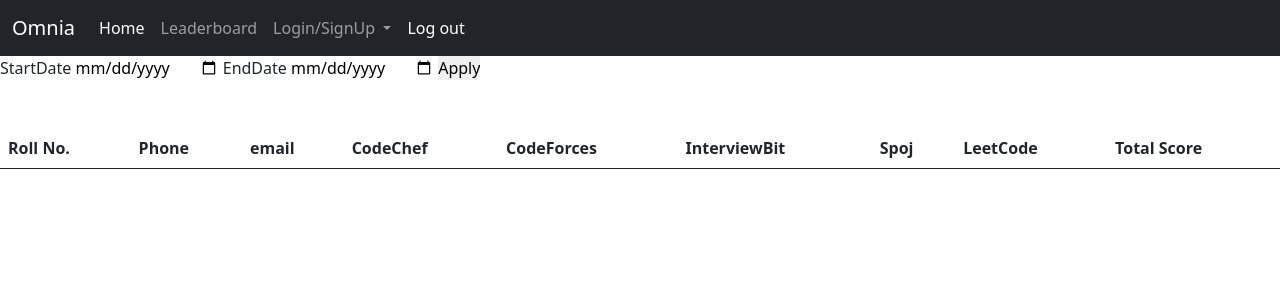
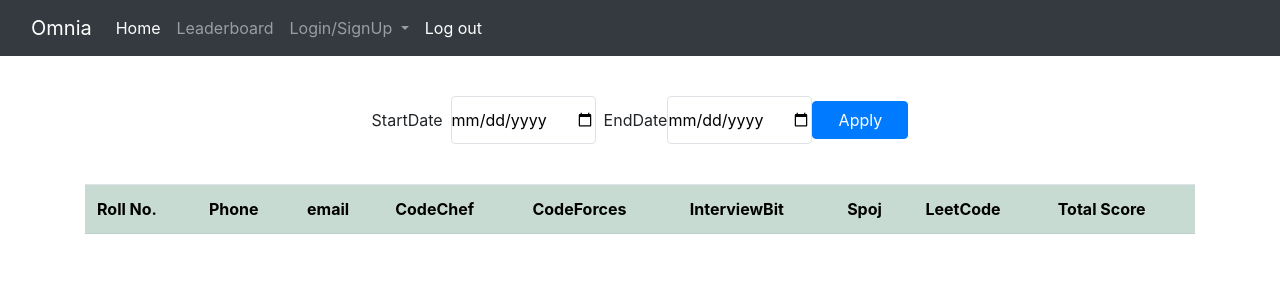
Before and after one commit to Vivekjvs/omnia, a Flask app: page /adminLeaderboard in a window 1280 px wide. Shown: the top 300 px of the page. Run offline with Flask 2, Linux system fonts and the light colour scheme; the visitor is signed in with stand-in values (Sample User, id 1); data that the repository does not hold is empty; some libraries are stand-ins or nearby versions.

Commit message:
added styles to dashboard and leaderboard

```diff
--- a/database.py
+++ b/database.py
@@ -4,10 +4,12 @@ import mysql.connector
 def connectdatabase():
   #connectiong to the database
   mydb = mysql.connector.connect(
+    #change credentials before pushing
     host="localhost",
-    user="srikar23",
-    port = 3305,
-    password="Srikar@23",
+    user="root",
+    #change it before pushing
+    port = 3306,
+    password="4321",
     database = "codingprofilesfeedback"
   )
   #creating a cursor to execute our queries
--- a/static/css/leaderboard.css
+++ b/static/css/leaderboard.css
@@ -1,3 +1,6 @@
+
+
+
 .table{
     border-spacing: 0;
     margin: 1rem;
--- a/templates/admin_leaderboard.html
+++ b/templates/admin_leaderboard.html
@@ -3,21 +3,23 @@
 {% block title %}
   Omnia-Leaderboard
 {% endblock %}
-
+<link rel="stylesheet" href="../static/css/leaderboard.css">
  {% block content %}
     {% if filterStatus %}
-    <div onload = "setDate()">
-      <form action="/adminLeaderboardFilter" method="POST" >
+    <div class="d-flex justify-content-center  border-danger p-3 m-3" onload = "setDate()">
+      <form class="form-inline" action="/adminLeaderboardFilter" method="POST" >
         <label>StartDate</label>
-        <input type = "date" id="startDate" name = "startDate"></t>
+        <input class="rounded border m-2" style="height: 3rem;font-size: 1rem;" type = "date" id="startDate" name = "startDate"></input>
         <label>EndDate</label>
-        <input type = "date" id = "endDate" name = "endDate"></t>
-        <input type = "submit" value="Apply">
+        <input class="rounded border" style="height: 3rem;font-size: 1rem;" type = "date" id = "endDate" name = "endDate"></input>
+        <input class="btn btn-primary" style="font-size: 1rem;width: 6rem;" type = "submit" value="Apply"><br>
+
       </form>
     </div>
     {% endif %}
+    <div id="leader-table" class="rounded container">
 
-    <table class="table  my-5 border-0">
+      <table class="rounded table table-success table-striped border-sm p-3 bg-body ">
           <tr class="table__header">
               {% for header in headings %}
               <th class="table__cell">{{ header }}</th>
@@ -31,4 +33,5 @@
           </tr>
           {% endfor %}
       </table>
+    </div>
   {% endblock %}
--- a/templates/basePage.html
+++ b/templates/basePage.html
@@ -6,6 +6,7 @@
     <meta name="viewport" content="width=device-width, initial-scale=1.0">
     <link href="https://cdn.jsdelivr.net/npm/bootstrap@5.1.3/dist/css/bootstrap.min.css" rel="stylesheet" integrity="sha384-1BmE4kWBq78iYhFldvKuhfTAU6auU8tT94WrHftjDbrCEXSU1oBoqyl2QvZ6jIW3" crossorigin="anonymous">
     <link rel="stylesheet" href="../static/css/dashboard.css">
+    <link rel="stylesheet" href="https://maxcdn.bootstrapcdn.com/bootstrap/4.0.0/css/bootstrap.min.css" integrity="sha384-Gn5384xqQ1aoWXA+058RXPxPg6fy4IWvTNh0E263XmFcJlSAwiGgFAW/dAiS6JXm" crossorigin="anonymous">
 
     <script src="../static/js/leaderBoard.js"></script>
     <title>
@@ -55,5 +56,8 @@
 
     </body>
     <script src="https://cdn.jsdelivr.net/npm/bootstrap@5.1.3/dist/js/bootstrap.bundle.min.js" integrity="sha384-ka7Sk0Gln4gmtz2MlQnikT1wXgYsOg+OMhuP+IlRH9sENBO0LRn5q+8nbTov4+1p" crossorigin="anonymous"></script>
+    <script src="https://code.jquery.com/jquery-3.2.1.slim.min.js" integrity="sha384-KJ3o2DKtIkvYIK3UENzmM7KCkRr/rE9/Qpg6aAZGJwFDMVNA/GpGFF93hXpG5KkN" crossorigin="anonymous"></script>
+    <script src="https://cdnjs.cloudflare.com/ajax/libs/popper.js/1.12.9/umd/popper.min.js" integrity="sha384-ApNbgh9B+Y1QKtv3Rn7W3mgPxhU9K/ScQsAP7hUibX39j7fakFPskvXusvfa0b4Q" crossorigin="anonymous"></script>
+    <script src="https://maxcdn.bootstrapcdn.com/bootstrap/4.0.0/js/bootstrap.min.js" integrity="sha384-JZR6Spejh4U02d8jOt6vLEHfe/JQGiRRSQQxSfFWpi1MquVdAyjUar5+76PVCmYl" crossorigin="anonymous"></script>
 
     </html>
--- a/templates/leaderboard.html
+++ b/templates/leaderboard.html
@@ -6,7 +6,9 @@
 
  {% block content %}
  <br>
-    <table class="table  my-5 border-0">
+    <div class="roudned container">
+
+        <table class="rounded table table-success table-striped border-sm p-3 my-5 bg-body ">
             <tr class="table__header">
                 {% for header in headings %}
                 <th class="table__cell">{{ header }}</th>
@@ -20,4 +22,5 @@
             </tr>
             {% endfor %}
         </table>
+    </div>
   {% endblock %}
```
Also changed, not shown: templates/dashboard.html (+10 -13 lines), app.py (line endings or trailing spaces). Lines whose indentation alone changed are shown as unchanged.
